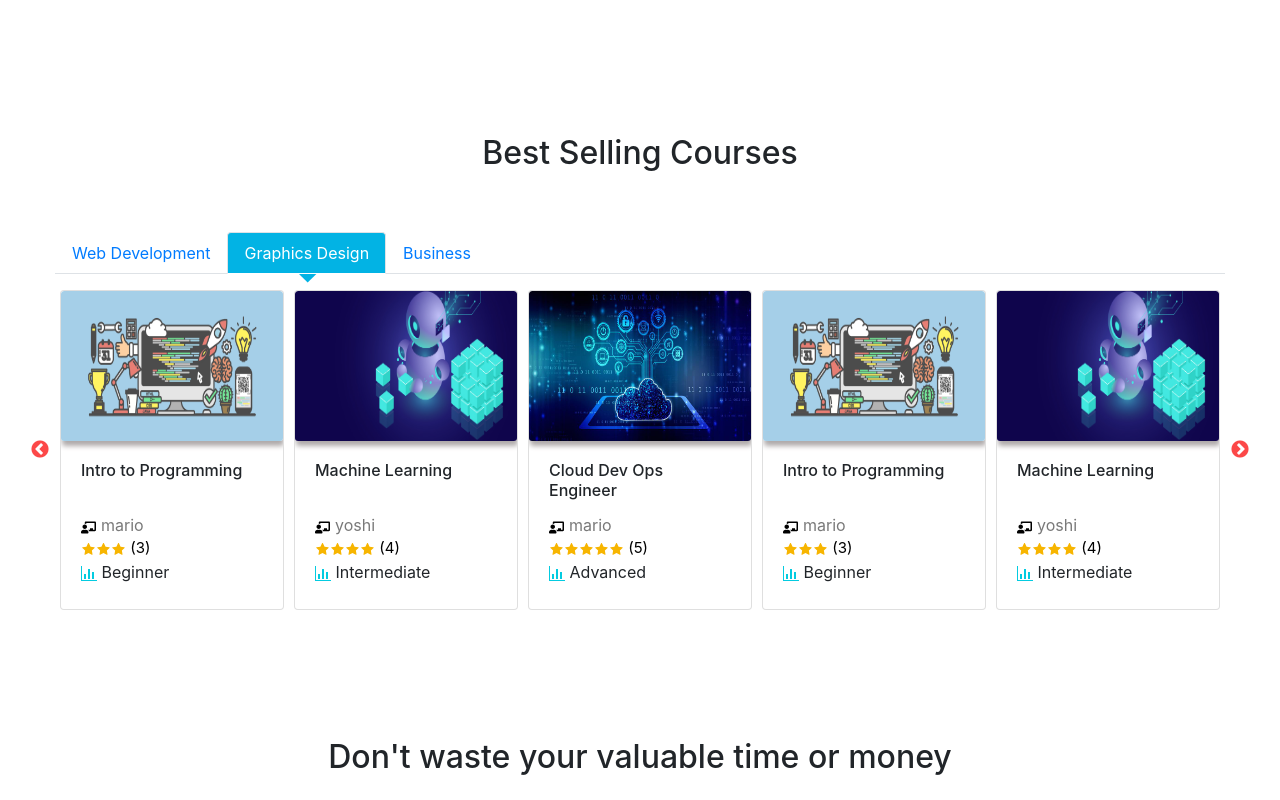
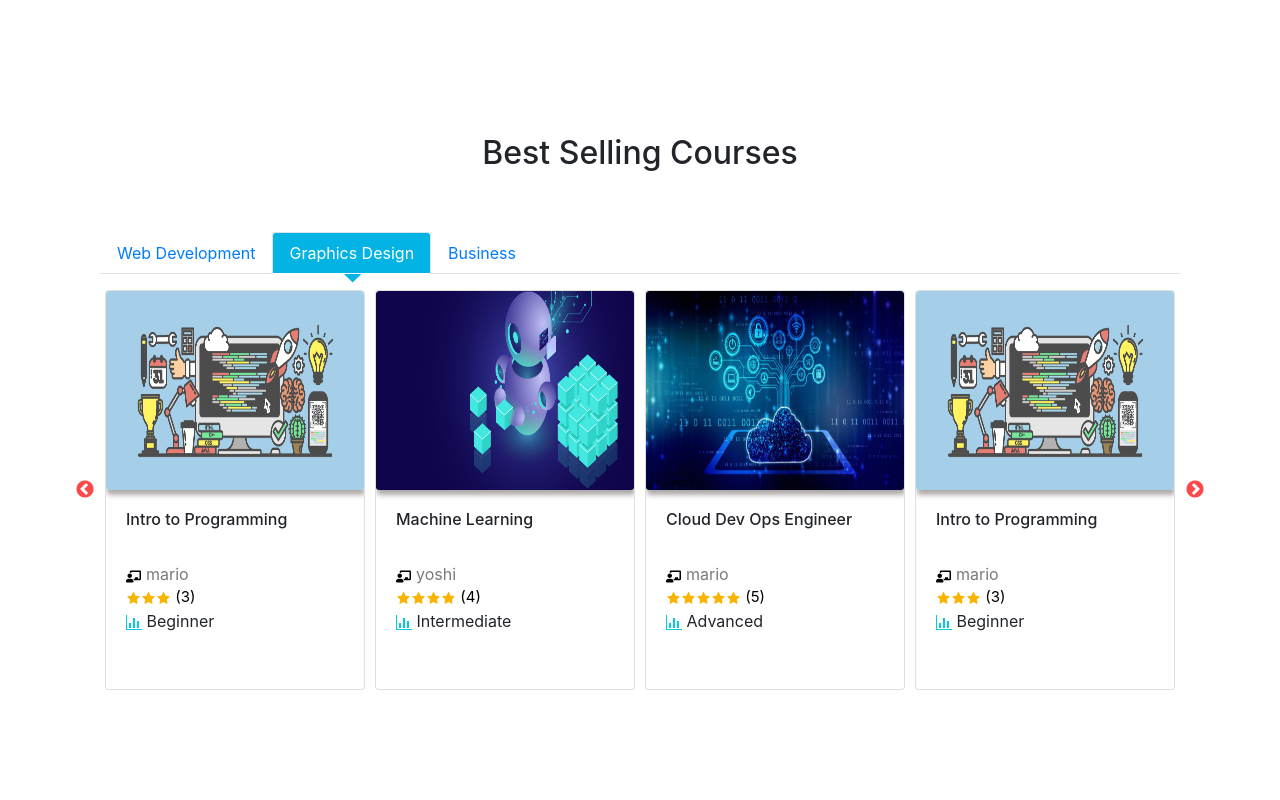
Before and after one commit to krnltech/coursebee-client, a Next.js app: page / in a window 1280 px wide. Shown: the part 580-1380 px from the top of the page. Built offline with nearby package versions, Linux system fonts and the light colour scheme.

Commit message:
container css change

```diff
--- a/components/slider/slider.js
+++ b/components/slider/slider.js
@@ -6,7 +6,7 @@ import { GoGraph } from "react-icons/go";
 import { FaChalkboardTeacher } from "react-icons/fa";
 
 const SliderComponent = ({ source }) => {
-    const cardStyle = { maxWidth: "18.75rem", height: "20rem" };
+    const cardStyle = { height: "25rem" };
     const [courses, setCourses] = useState([
         {
             title: "Intro to Programming",
@@ -83,7 +83,7 @@ const SliderComponent = ({ source }) => {
         autoplay: false,
         infinite: true,
         speed: 1000,
-        slidesToShow: 5,
+        slidesToShow: 4,
         slidesToScroll: 1,
         responsive: [{
             breakpoint: 600,
--- a/styles/globals.css
+++ b/styles/globals.css
@@ -93,7 +93,7 @@ a {
   overflow: hidden;
 }
 .card-img{
-  height: 150px;
+  height: 50%;
   box-shadow: 1px 5px 5px #afaaaa;
 }
 .card-title{
@@ -144,6 +144,8 @@ a {
 
 @media (min-width: 1280px) {
   .container {
-    max-width: 1200px !important;
+    max-width: 1660px !important;
+    padding-right: 100px !important;
+    padding-left: 100px !important;
   }
 }
```
